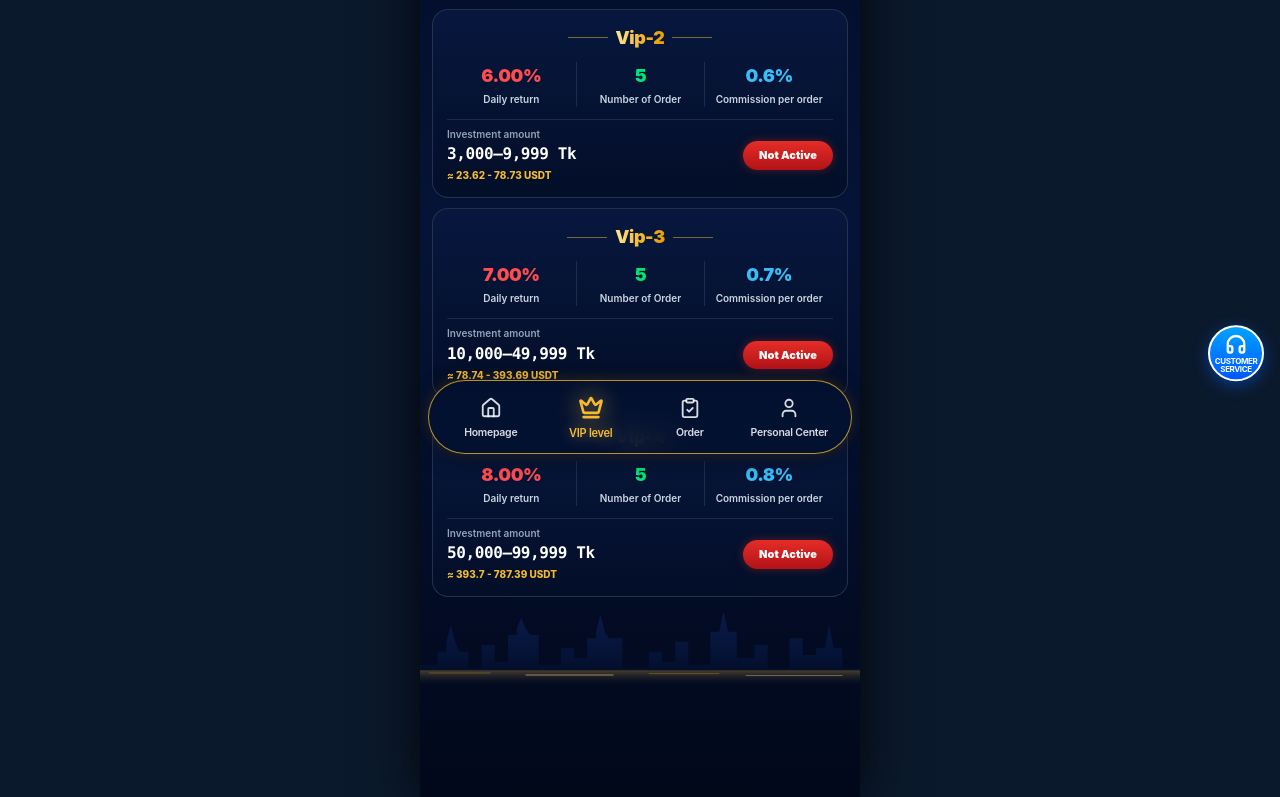
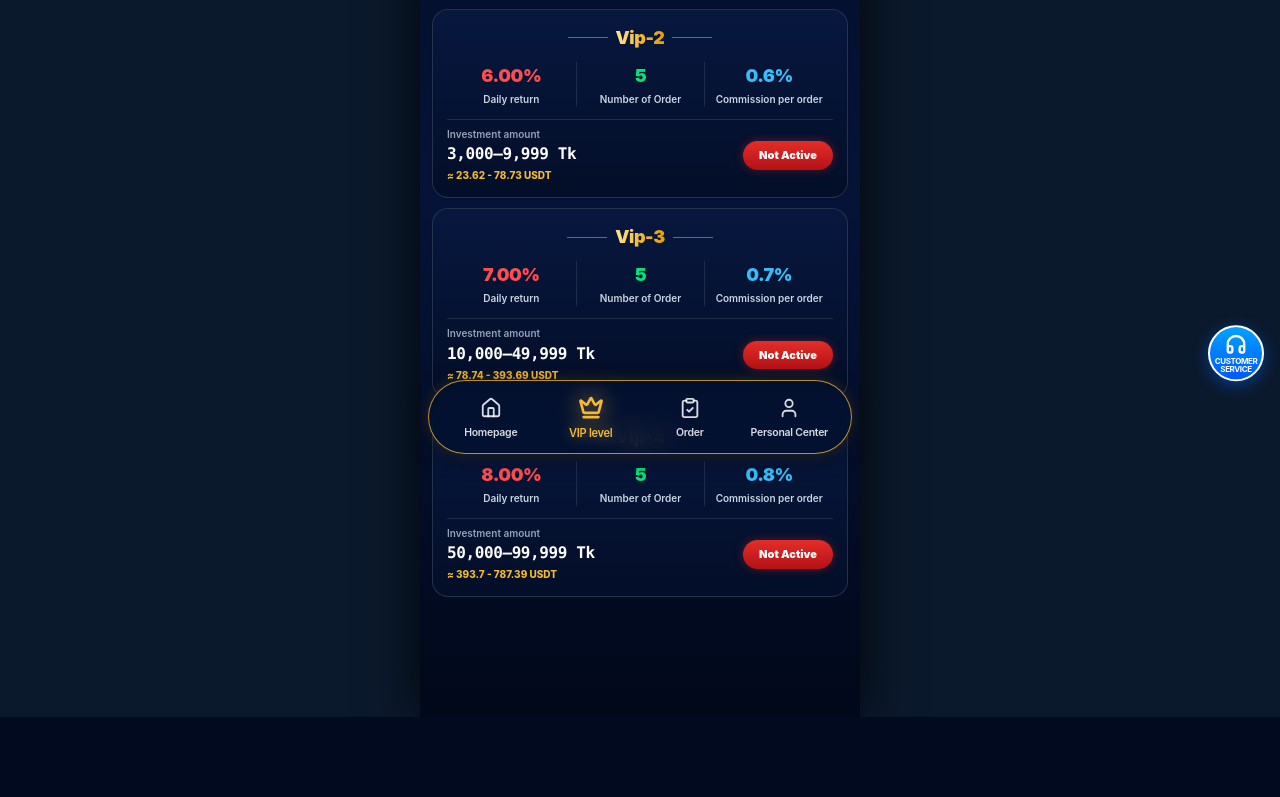
Before and after one commit to joyassroy/jexo-capital, a Next.js app: page /vip in a window 1280 px wide. Shown: the part 338-1135 px from the top of the page. After the commit the page ends 1055 px from the top, so only its background shows below. Built offline with nearby package versions, Linux system fonts and the light colour scheme; no server answers; the database is empty.

Commit message:
remove: remove city skyline footer from both dark and day mode across all pages

```diff
--- a/src/app/globals.css
+++ b/src/app/globals.css
@@ -77,18 +77,10 @@ body {
     radial-gradient(at 0% 0%, rgba(0, 102, 255, 0.4) 0px, transparent 50%);
 }
 
-/* City Skyline & Water Reflection Motif */
-.city-silhouette-footer {
-  position: absolute;
-  bottom: 0;
-  left: 0;
-  right: 0;
-  height: 120px;
-  pointer-events: none;
-  background-repeat: repeat-x;
-  background-position: bottom center;
-  background-size: contain;
-  opacity: 0.85;
+/* City Skyline Silhouette Footer - Disabled in both dark and day mode */
+.city-silhouette-footer,
+.light .city-silhouette-footer {
+  display: none !important;
 }
 
 /* Decorative curved wave lines */
@@ -214,12 +206,6 @@ html.light body {
 .light [class*="blur-[120px]"],
 .light [class*="blur-[90px]"] {
   opacity: 0.12 !important;
-}
-
-/* City Silhouette Footer in Day Mode */
-.light .city-silhouette-footer {
-  opacity: 0.3 !important;
-  filter: contrast(0.8);
 }
 
 /* Top Header & Subpage Headers */
--- a/src/components/common/CityFooter.tsx
+++ b/src/components/common/CityFooter.tsx
@@ -1,46 +1,5 @@
 import React from "react";
 
 export default function CityFooter() {
-  return (
-    <div className="relative w-full h-20 overflow-hidden mt-auto pointer-events-none">
-      {/* City skyline silhouettes with dark royal navy & gold reflection */}
-      <svg
-        viewBox="0 0 500 120"
-        preserveAspectRatio="none"
-        className="w-full h-full opacity-70"
-      >
-        <defs>
-          <linearGradient id="cityGradDark" x1="0%" y1="0%" x2="0%" y2="100%">
-            <stop offset="0%" stopColor="#0d2560" stopOpacity="0.9" />
-            <stop offset="60%" stopColor="#071740" stopOpacity="0.95" />
-            <stop offset="100%" stopColor="#020a1f" stopOpacity="1" />
-          </linearGradient>
-          <linearGradient id="goldReflection" x1="0%" y1="0%" x2="0%" y2="100%">
-            <stop offset="0%" stopColor="#f5ba31" stopOpacity="0.4" />
-            <stop offset="100%" stopColor="#020a1f" stopOpacity="0.1" />
-          </linearGradient>
-        </defs>
-
-        {/* Skyline building shapes */}
-        <polygon
-          points="
-            0,120 0,90 20,90 20,70 30,70 30,55 35,30 40,55 45,70 55,70 55,95
-            70,95 70,60 85,60 85,85 100,85 100,45 110,45 110,35 115,20 120,35 125,45 135,45 135,90
-            160,90 160,65 175,65 175,80 190,80 190,50 200,50 200,40 205,15 210,40 215,50 230,50 230,95
-            260,95 260,70 275,70 275,85 290,85 290,55 305,55 305,90
-            330,90 330,40 340,40 345,10 350,40 360,40 360,80 380,80 380,60 395,60 395,95
-            420,95 420,50 435,50 435,75 450,75 450,65 460,65 465,30 470,65 480,65 480,95 500,95 500,120
-          "
-          fill="url(#cityGradDark)"
-        />
-
-        {/* Golden light reflection ripples */}
-        <rect x="0" y="98" width="500" height="22" fill="url(#goldReflection)" />
-        <line x1="10" y1="102" x2="80" y2="102" stroke="#f5ba31" strokeWidth="1" opacity="0.6" />
-        <line x1="120" y1="105" x2="220" y2="105" stroke="#ffe58f" strokeWidth="1.5" opacity="0.8" />
-        <line x1="260" y1="103" x2="340" y2="103" stroke="#f5ba31" strokeWidth="1" opacity="0.6" />
-        <line x1="370" y1="106" x2="480" y2="106" stroke="#ffe58f" strokeWidth="1.2" opacity="0.7" />
-      </svg>
-    </div>
-  );
+  return null;
 }
```
